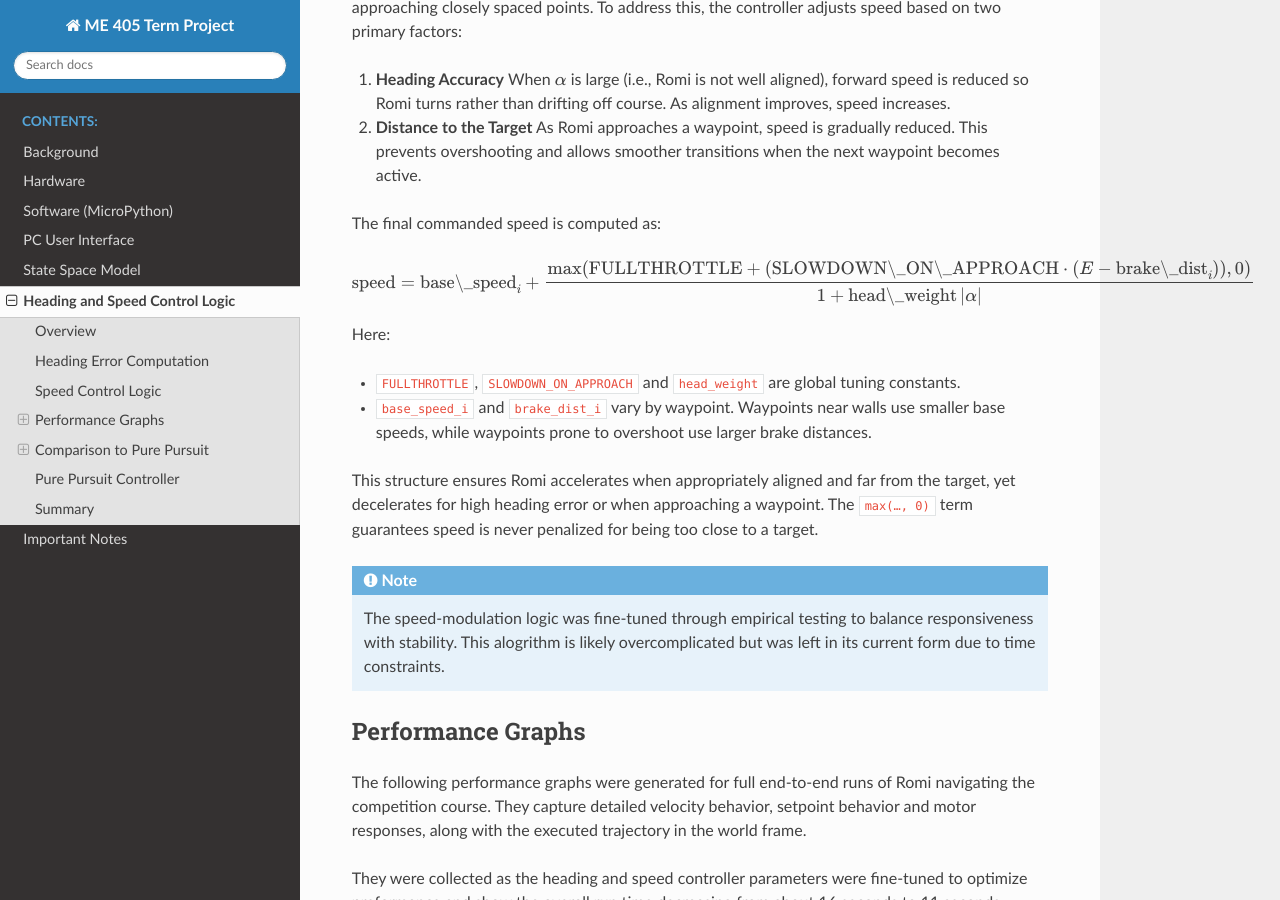
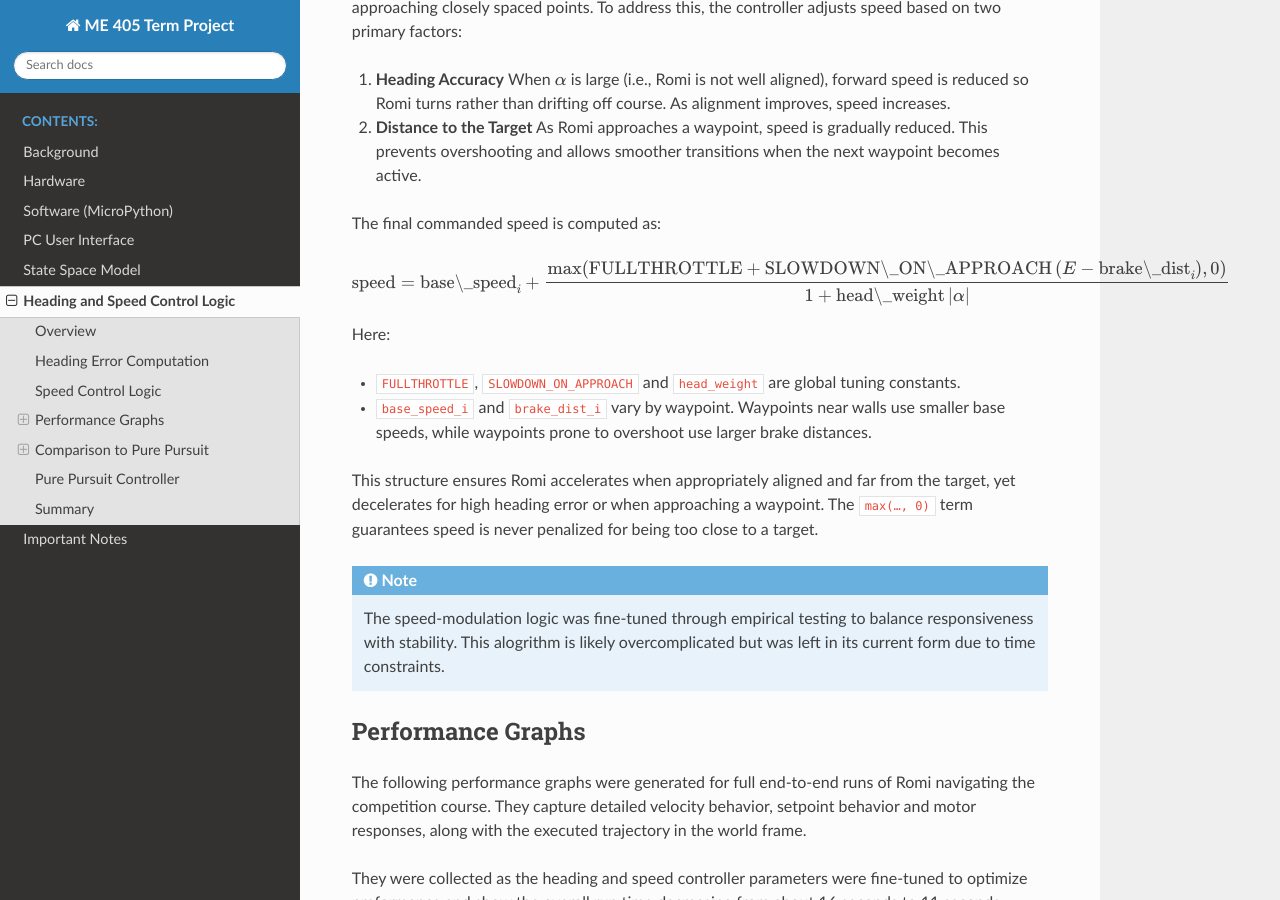
Before and after one commit to andrewthegr8/Term-Project-ME-405, a Sphinx documentation site: the page built from docs/source/drivingalgorithm.rst, in a window 1280 px wide and 900 px high, scrolled down 2241 px. Built offline with Sphinx 7.4.7 and the Read the Docs theme 3.1.0, drawn with Linux system fonts in a browser that asks for light colours; comment, search, counter and statistics services are not loaded.

```diff
--- a/docs/source/drivingalgorithm.rst
+++ b/docs/source/drivingalgorithm.rst
@@ -115,16 +115,15 @@ The final commanded speed is computed as:
 .. math::
 
    \text{speed}
-   = \text{base\_speed}_i +
-     \frac{
+   = \text{base\_speed}_{i}
+     + \frac{
          \max\!\left(
-             \text{FULLTHROTTLE}
-             +
-             (\text{SLOWDOWN\_ON\_APPROACH} \cdot (E - \text{brake\_dist}_i)),
-             0
+            \text{FULLTHROTTLE}
+            + \text{SLOWDOWN\_ON\_APPROACH}\,(E - \text{brake\_dist}_{i}),
+            0
          \right)
-     }
-     {1 + \text{head\_weight}\,|\alpha|}
+       }
+       {1 + \text{head\_weight}\,|\alpha|}
 
 Here:
 
```
